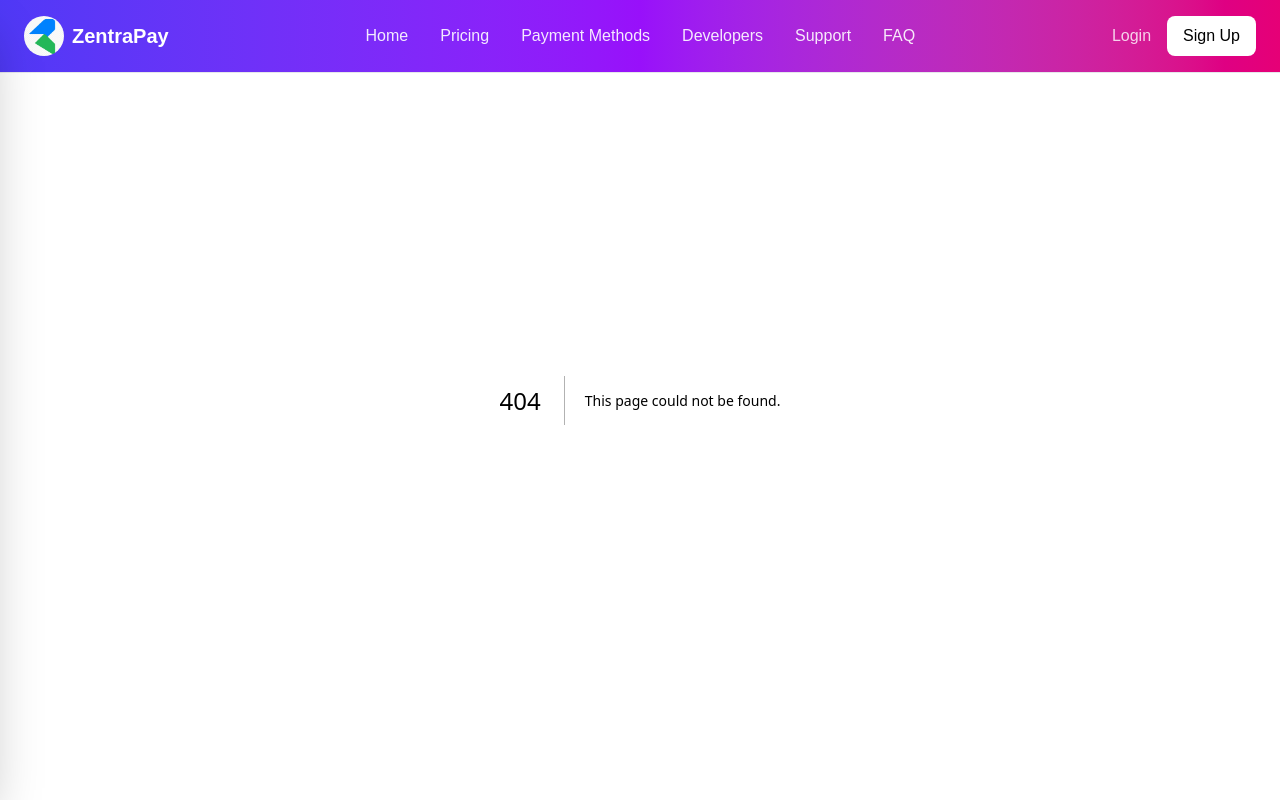
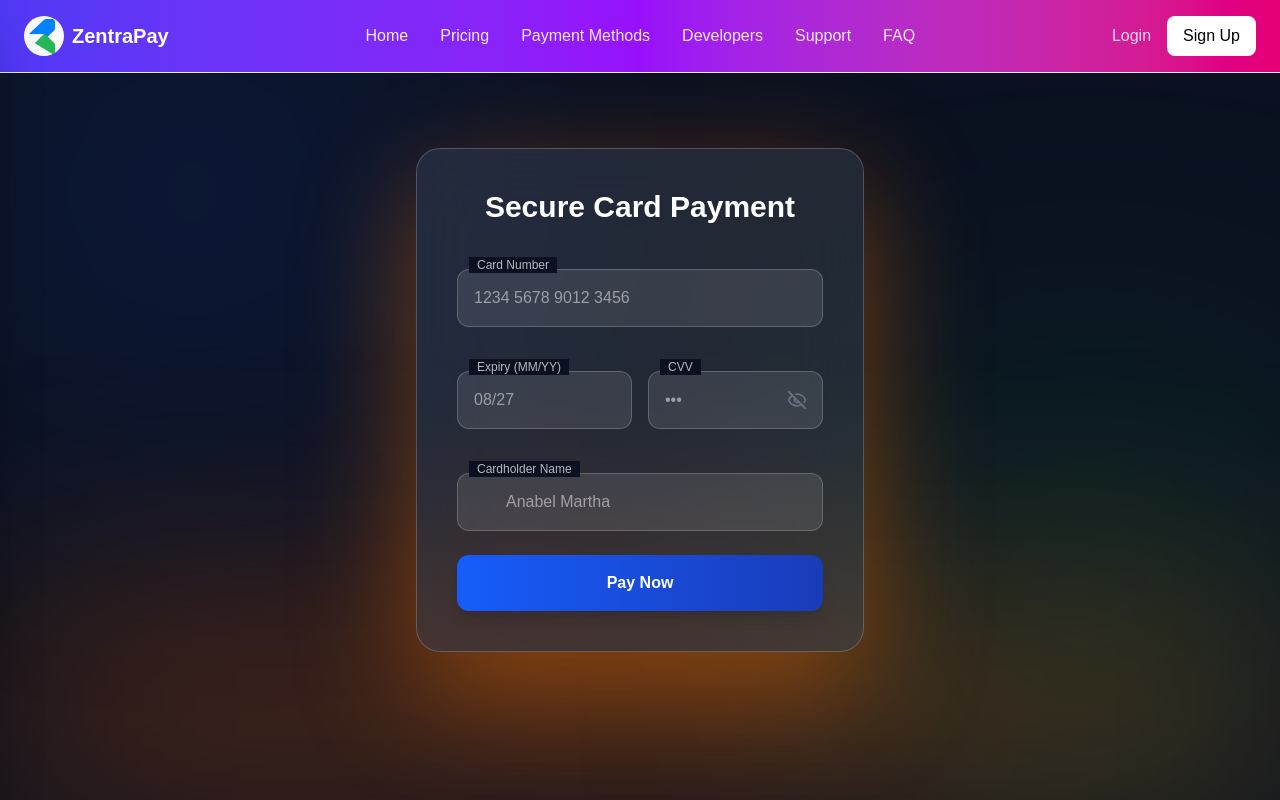
Before and after one commit to Emmanuel9037894958/payment, a Next.js app: page /card in a window 1280 px wide. Before the commit this address had no page. Shown: the top 800 px of the page. Built offline with nearby package versions, Linux system fonts and the light colour scheme.

Commit message:
second commit

```diff
--- /dev/null
+++ b/app/card/page.jsx
@@ -0,0 +1,128 @@
+"use client";
+
+import { useSearchParams } from "next/navigation";
+import { useState } from "react";
+import { Eye, EyeOff } from "lucide-react";
+
+export default function CardPaymentPage() {
+  const params = useSearchParams();
+  const method = params.get("method"); // visa, mastercard, applepay, gpay
+
+  const icons = {
+    visa: "/visa.svg",
+    mastercard: "/mastercard.svg",
+    applepay: "/applepay.svg",
+    gpay: "/gpay.svg",
+  };
+
+  return (
+    <div className="min-h-screen bg-[#0b1120] flex items-center justify-center px-6 py-30 relative overflow-hidden">
+
+      {/* ORANGE UNDER SHADOW */}
+      <div className="absolute bottom-0 left-0 w-full h-48 bg-orange-500/30 blur-[120px]"></div>
+
+      {/* BACKGROUND BLOBS */}
+      <div className="absolute top-0 left-0 w-96 h-96 bg-blue-600/20 blur-[150px] rounded-full"></div>
+      <div className="absolute bottom-0 right-0 w-96 h-96 bg-green-500/20 blur-[150px] rounded-full"></div>
+
+      {/* CARD CONTAINER */}
+      <div className="relative w-full max-w-md bg-white/10 backdrop-blur-2xl border border-white/20 rounded-3xl p-10
+      shadow-[0_40px_120px_rgba(255,120,0,0.45)]">
+
+        {/* SELECTED METHOD ICON */}
+        {method && (
+          <div className="flex justify-center mb-8">
+            <img
+              src={icons[method]}
+              className="w-28 h-20 object-contain drop-shadow-2xl animate-pulse"
+            />
+          </div>
+        )}
+
+        <h2 className="text-center text-white text-3xl font-extrabold mb-11">
+          Secure Card Payment
+        </h2>
+
+        {/* CARD NUMBER */}
+        <FloatingInput label="Card Number" placeholder="1234 5678 9012 3456" />
+
+        {/* EXPIRY + CVV */}
+        <div className="flex gap-4 mt-11">
+          <FloatingInput label="Expiry (MM/YY)" placeholder="08/27"/>
+
+          {/* CVV WITH TOGGLE */}
+          <CVVInput />
+        </div>
+
+        {/* CARDHOLDER NAME WITH ICON */}
+        <div className="relative mt-11">
+          {method && (
+            <img
+              src={icons[method]}
+              className="w-6 h-6 absolute left-4 top-1/2 -translate-y-1/2 opacity-90 rounded-full"
+            />
+          )}
+
+          <FloatingInput
+            label="Cardholder Name"
+            placeholder="Anabel Martha"
+            extraClass="pl-12"
+          />
+        </div>
+
+        {/* PAY BUTTON */}
+        <button className="w-full py-4 mt-6 bg-gradient-to-r from-blue-600 to-blue-800 text-white rounded-xl font-semibold hover:opacity-90 shadow-lg transition-all">
+          Pay Now
+        </button>
+      </div>
+    </div>
+  );
+}
+
+/* FLOATING LABEL INPUT */
+function FloatingInput({ label, placeholder, type = "text", extraClass = "" }) {
+  return (
+    <div className="relative w-full">
+      <input
+        type={type}
+        placeholder={placeholder}
+        className={`w-full p-4 bg-white/10 border border-white/20 text-white rounded-xl outline-none transition
+        focus:ring-2 focus:ring-blue-400 ${extraClass}`}
+      />
+      <span className="absolute -top-3 left-3 bg-[#0b1120] px-2 text-white/70 text-xs">
+        {label}
+      </span>
+    </div>
+  );
+}
+
+/* CVV WITH TOGGLE */
+function CVVInput() {
+  const [show, setShow] = useState(false);
+
+  return (
+    <div className="relative w-full">
+      <input
+        type={show ? "text" : "password"}
+        placeholder="•••"
+        maxLength={4}
+        className="w-full p-4 bg-white/10 border border-white/20 text-white rounded-xl outline-none transition
+        focus:ring-2 focus:ring-blue-400"
+      />
+
+      {/* LABEL */}
+      <span className="absolute -top-3 left-3 bg-[#0b1120] px-2 text-white/70 text-xs">
+        CVV
+      </span>
+
+      {/* EYE ICON */}
+      <button
+        type="button"
+        onClick={() => setShow(!show)}
+        className="absolute right-4 top-1/2 -translate-y-1/2 text-gray-500 hover:text-white transition"
+      >
+        {show ?<Eye size={20} />  :<EyeOff size={20} /> }
+      </button>
+    </div>
+  );
+}
--- a/app/components/PaymentUI.jsx
+++ b/app/components/PaymentUI.jsx
@@ -8,31 +8,6 @@ import { X } from "lucide-react";
 export default function PaymentUI() {
   const [open, setOpen] = useState(false);
   const router = useRouter();
-
-  /* NOWPayments Redirect */
-  const redirectToNOWPayments = async (method) => {
-    try {
-      const res = await fetch("/api/create", {
-        method: "POST",
-        headers: { "Content-Type": "application/json" },
-        body: JSON.stringify({
-          amount: 50,
-          currency: "usd",
-          description: method,
-        }),
-      });
-
-      const data = await res.json();
-      if (data.invoice_url) {
-        window.location.href = data.invoice_url;
-      } else {
-        alert("NOWPayments API not configured.");
-      }
-    } catch (err) {
-      console.error(err);
-      alert("NOWPayments error. Check console.");
-    }
-  };
 
   return (
     <div className="relative min-h-screen flex items-center justify-center overflow-hidden py-30 mb-0">
@@ -104,16 +79,16 @@ export default function PaymentUI() {
 
         {/* MODAL */}
         {open && (
-          <div className="fixed inset-0 bg-white/0 backdrop-blur-sm flex items-center justify-center z-50">
+          <div className="fixed inset-0 bg-black/40 backdrop-blur-sm flex items-center justify-center z-50">
 
             {/* MODAL BOX */}
-            <div className="w-80 bg-[#0d1522]/20 backdrop-blur-xl rounded-2xl border border-white/20 shadow-2xl p-5 animate-fadeSlideUp">
+            <div className="w-80 bg-[#0d1522]/70 backdrop-blur-xl rounded-2xl border border-white/20 shadow-2xl p-5 animate-fadeSlideUp">
 
               {/* HEADER */}
               <div className="flex justify-between items-center mb-4">
                 <p className="text-white font-semibold">Select Payment Method</p>
                 <button
-                  className="text-white/50 hover:text-white text-xl "
+                  className="text-white/50 hover:text-white text-xl"
                   onClick={() => setOpen(false)}
                 >
                   <X />
@@ -125,25 +100,25 @@ export default function PaymentUI() {
                 <ModalButton
                   label="Visa"
                   iconSrc="/visa.svg"
-                  onClick={() => redirectToNOWPayments("Visa Payment")}
+                  onClick={() => router.push("/card?method=visa")}
                 />
 
                 <ModalButton
                   label="MasterCard"
                   iconSrc="/mastercard.svg"
-                  onClick={() => redirectToNOWPayments("MasterCard Payment")}
+                  onClick={() => router.push("/card?method=mastercard")}
                 />
 
                 <ModalButton
                   label="Apple Pay"
                   iconSrc="/applepay.svg"
-                  onClick={() => redirectToNOWPayments("Apple Pay")}
+                  onClick={() => router.push("/card?method=applepay")}
                 />
 
                 <ModalButton
                   label="Google Pay"
                   iconSrc="/gpay.svg"
-                  onClick={() => redirectToNOWPayments("Google Pay")}
+                  onClick={() => router.push("/card?method=gpay")}
                 />
               </div>
             </div>
--- /dev/null
+++ b/app/success/page.jsx
@@ -0,0 +1,19 @@
+export default function SuccessPage() {
+  return (
+    <div className="min-h-screen flex items-center justify-center bg-[#0b1120] px-6">
+      <div className="text-center text-white">
+        <h1 className="text-4xl font-bold mb-4">Payment Successful 🎉</h1>
+        <p className="text-white/60 text-lg">
+          Your payment has been completed successfully.
+        </p>
+
+        <a
+          href="/"
+          className="mt-6 inline-block px-6 py-3 bg-gradient-to-r from-green-500 to-blue-600 rounded-lg text-white hover:opacity-80 transition"
+        >
+          Return Home
+        </a>
+      </div>
+    </div>
+  );
+}
```
